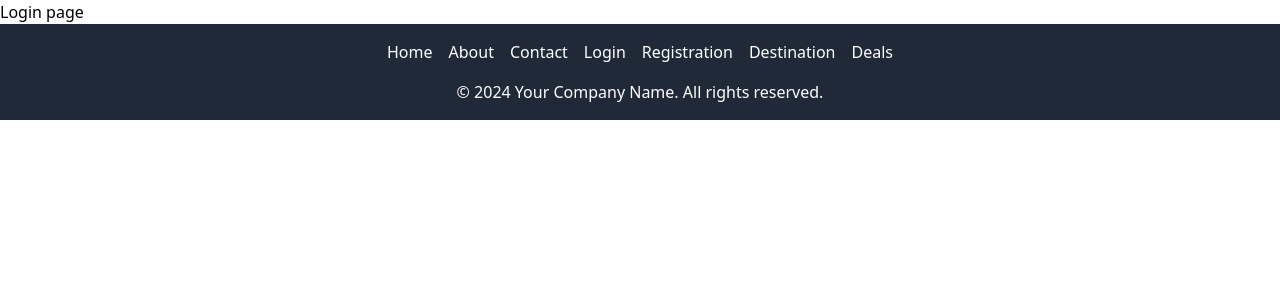
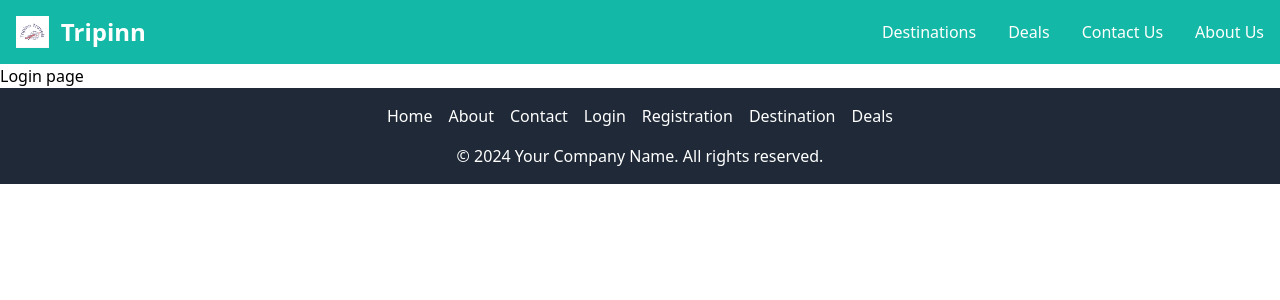
Before and after one commit to Ashwinipuranik30/Final_Project_INFO6150_SP24, a React (Vite) app: page /login in a window 1280 px wide. Shown: the top 300 px of the page. Built offline with nearby package versions, Linux system fonts and the light colour scheme.

Commit message:
added nav bar and links

```diff
--- a/src/App.jsx
+++ b/src/App.jsx
@@ -8,12 +8,14 @@ import Destination from './Pages/destination';
 import Home from './Pages/home';
 import Login from './Pages/login';
 import Footer from './Components/Footer';
+import Nav from './Components/Nav';
 
 const App = () => {
   return (
     <Router>
+      <Nav />
       <Routes>
-        <Route path="/" element={<Home />} />
+      <Route path="/" element={<Home />} />
         <Route path="/aboutus" element={<About />} />
         <Route path="/contactus" element={<Contactus />} />
         <Route path="/login" element={<Login />} />
--- /dev/null
+++ b/src/Components/Logo.jsx
@@ -0,0 +1,10 @@
+import Tripinn_logo from '../assets/images/Tripinn_logo.png';
+const Logo = () => {
+    return (
+        <a href="/" className="flex items-center space-x-3 rtl:space-x-reverse">
+          <img src={Tripinn_logo} className="h-8" alt="Tripinn Logo"/>
+          <span className="self-center text-2xl font-semibold whitespace-nowrap text-white">Tripinn</span>
+       </a>
+    );
+  };
+  export default Logo;
--- /dev/null
+++ b/src/Components/Nav.jsx
@@ -0,0 +1,17 @@
+import Logo from './Logo';
+import Navlinks from './Navlinks';
+
+
+
+const Nav = () => {
+  return (
+    <nav className="bg-teal-500 text-white text-center ">
+      <div className="max-w-screen-xl flex flex-wrap items-center justify-between mx-auto p-4">
+       <Logo />
+       <Navlinks />
+      </div>
+    </nav>
+  )
+};
+
+export default Nav;
--- /dev/null
+++ b/src/Components/Navlinks.jsx
@@ -0,0 +1,34 @@
+import { Link } from 'react-router-dom';
+
+
+const Navlinks = () => {
+  return (
+
+      <div className="hidden md:flex md:w-auto md:order-1">
+
+          <ul className="flex flex-col p-4 md:p-0 mt-4 font-medium border border-gray-100 rounded-lg md:space-x-8 rtl:space-x-reverse md:flex-row md:mt-0 md:border-0">
+            <li>
+            <Link to="/destination" className="block py-2 px-3 text-white rounded hover:bg-gray-100 md:hover:bg-transparent md:hover:text-gray-900 md:p-0">Destinations</Link>
+            </li>
+            <li>
+            <Link to="/deals" className="block py-2 px-3 text-white rounded hover:bg-gray-100 md:hover:bg-transparent md:hover:text-gray-900 md:p-0">Deals</Link>
+            </li>
+            <li>
+            <Link to="/contactus" className="block py-2 px-3 text-white rounded hover:bg-gray-100 md:hover:bg-transparent md:hover:text-gray-900 md:p-0">Contact Us</Link>
+            </li>
+            <li>
+              <Link to ="/aboutus" className="block py-2 px-3 text-white rounded hover:bg-gray-100 md:hover:bg-transparent md:hover:text-gray-900 md:p-0">About Us</Link>
+            </li>
+
+          </ul>
+
+
+
+
+      </div>
+
+
+  );
+};
+
+export default Navlinks;
```
Also changed, not shown: src/assets/images/Tripinn_logo.png (added).
